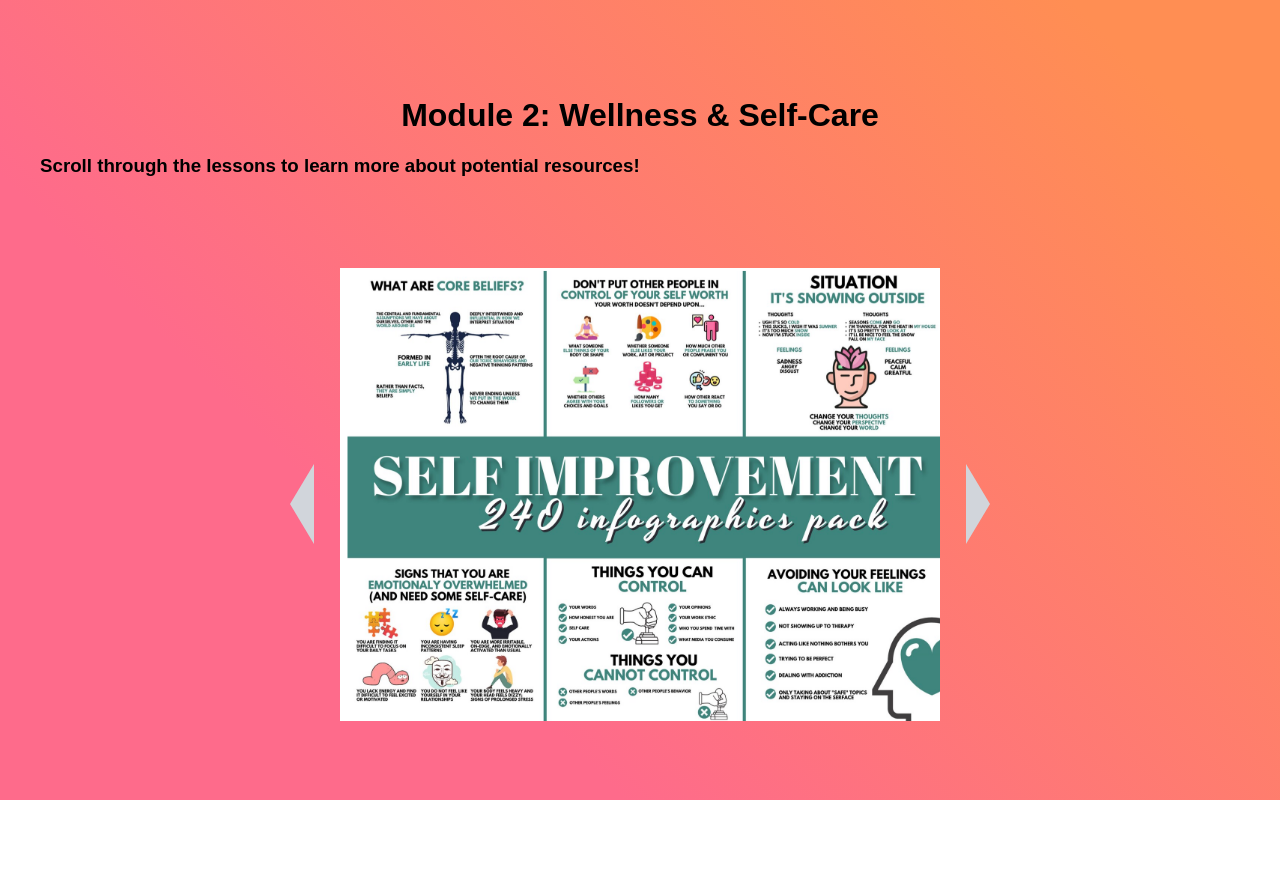
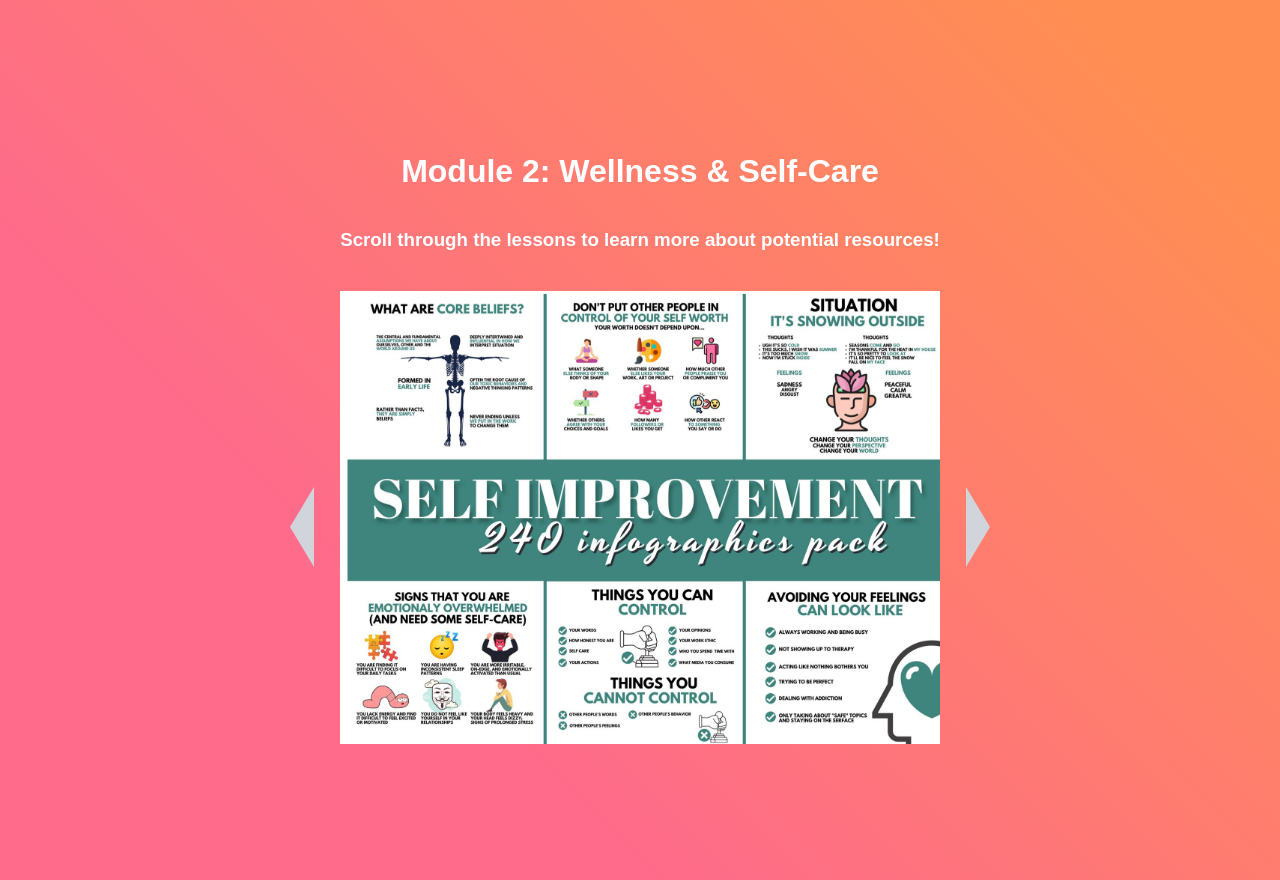
Before and after one commit to cfgchicago23/Team-10, a React (Create React App) app in the folder global-family/: page /WellnessPage in a window 1280 px wide. Before the commit the page ends 800 px from the top, so only its background shows below. Built offline with nearby package versions, Linux system fonts and the light colour scheme.

Commit message:
added changes to the wellness page to have it centered and better functionality

```diff
--- a/global-family/src/wellness.js
+++ b/global-family/src/wellness.js
@@ -1,4 +1,3 @@
-
 import React, { useState, Children, cloneElement } from "react";
 import "./carousel.css";
 import photo4 from ".//images/pic4.png";
@@ -12,10 +11,8 @@ const CarouselItem = ({ children, width }) => {
   );
 };
 
-
 const Carousel = ({ children, width, onActiveIndexChange }) => {
   const [activeIndex, setActiveIndex] = useState(0);
-
 
   const updateIndex = (newIndex) => {
     if (newIndex < 0) {
@@ -26,7 +23,6 @@ const CarouselItem = ({ children, width }) => {
     setActiveIndex(newIndex);
     onActiveIndexChange(newIndex);
   };
-
 
   return (
     <div className="carousel">
@@ -45,20 +41,14 @@ const CarouselItem = ({ children, width }) => {
             updateIndex(activeIndex - 1);
           }}
         >
-  {" "}
-  {/* &#8249; */}
           <div class="triangle-buttons__triangle triangle-buttons__triangle--l"></div>
         </button>
-
-
         <button
           className="triangle-buttons"
           onClick={() => {
             updateIndex(activeIndex + 1);
           }}
         >
-  {" "}
-  {/* &#8250; */}
           <div class="triangle-buttons__triangle triangle-buttons__triangle--r"></div>
         </button>
       </div>
@@ -66,38 +56,28 @@ const CarouselItem = ({ children, width }) => {
   );
 };
 
-
-const TraffickingPage = () => {
+const WellnessPage = () => {
   const [currentPicIndex, setCurrentPicIndex] = useState(0);
-const images = ["./src/images/pic1.png", "global-family/src/images/pic2.png", "global-family/src/images/pic3.png"];
 
   return (
-    <div>
-      <h1 style={{ textAlign: "center" }}>Module 2: Wellness & Self-Care</h1>
-      <h3 className="sub-title">Scroll through the lessons to learn more about potential resources!</h3>
-      <div style={{ display: "flex", flexDirection: "column", alignItems: "center", transform: "translate(-30%, 400%)" }}>
-        {/* <label style={{ marginTop: "-46%" }} className="clothing-label">Hat</label> */}
-      </div>
-      <div style={{ position: "relative", marginTop: "6%" }}>
+    <div style={{ padding: '40px', background: 'linear-gradient(45deg, #FE6B8B 30%, #FF8E53 90%)', minHeight: '100vh', display: 'flex', flexDirection: 'column', alignItems: 'center', justifyContent: 'center' }}>
+      <h1 style={{ textAlign: "center", color: '#FFF', fontFamily: 'Arial, sans-serif', fontWeight: 'bold', marginBottom: '20px' }}>
+        Module 2: Wellness & Self-Care
+      </h1>
+      <h3 style={{ textAlign: "center", color: '#FFF', fontFamily: 'Arial, sans-serif', marginBottom: '40px' }}>
+        Scroll through the lessons to learn more about potential resources!
+      </h3>
+
       <Carousel onActiveIndexChange={setCurrentPicIndex}>
         <CarouselItem key={0}>
-              <img src={photo4} alt="picture regarding basic definitions of human trafficking" className="carousel-image"/>
-              {/* <img src={"/src/images/pic1.png"} alt="this" key={0} className="resource" /> */}
+          <img src={photo4} alt="picture regarding wellness and self-care" className="carousel-image" />
         </CarouselItem>
         <CarouselItem key={1}>
-            <img src={photo5} alt="picture regarding awareness of human trafficking/what to do next" className="carousel-image" />
-              {/* <img src={"/src/images/pic1.png"} alt="this" key={0} className="resource" /> */}
+          <img src={photo5} alt="picture regarding wellness and self-care" className="carousel-image" />
         </CarouselItem>
-          {/* {images.map((image, i) => (
-            <CarouselItem key={i}>
-              <img src={image} alt="this" key={i} className="resource" />
-            </CarouselItem>
-          ))} */}
       </Carousel>
-        {/* <button onClick={addPastOutfit} className="dress-me-button">Dress Me</button> */}
-      </div>
     </div>
   );
 };
 
-export default TraffickingPage;
+export default WellnessPage;
```
Lines whose indentation alone changed are shown as unchanged.
